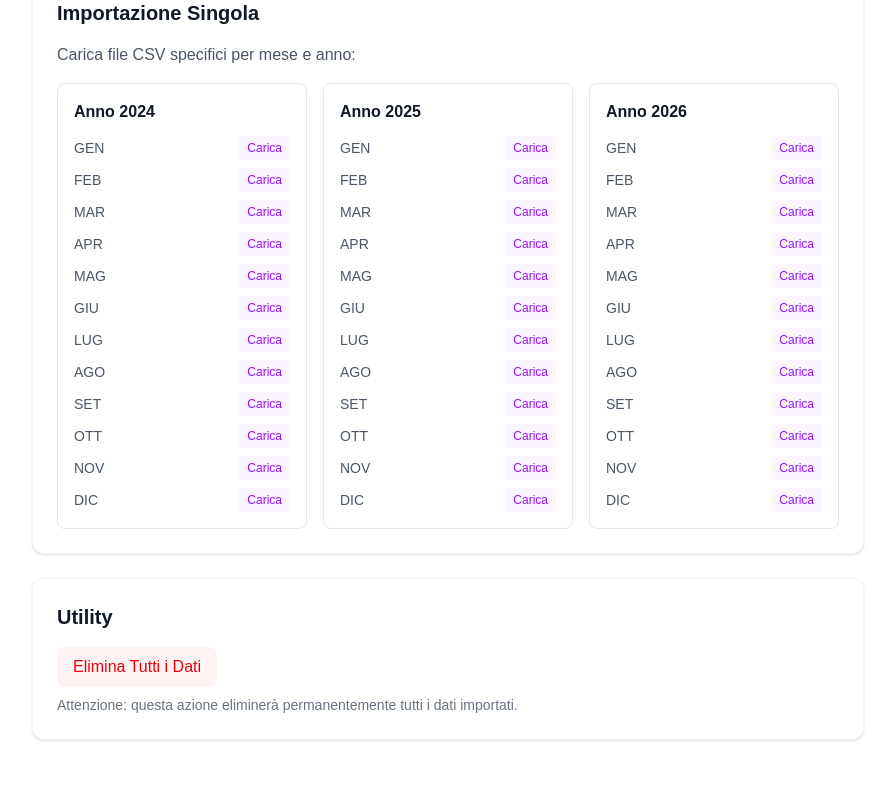
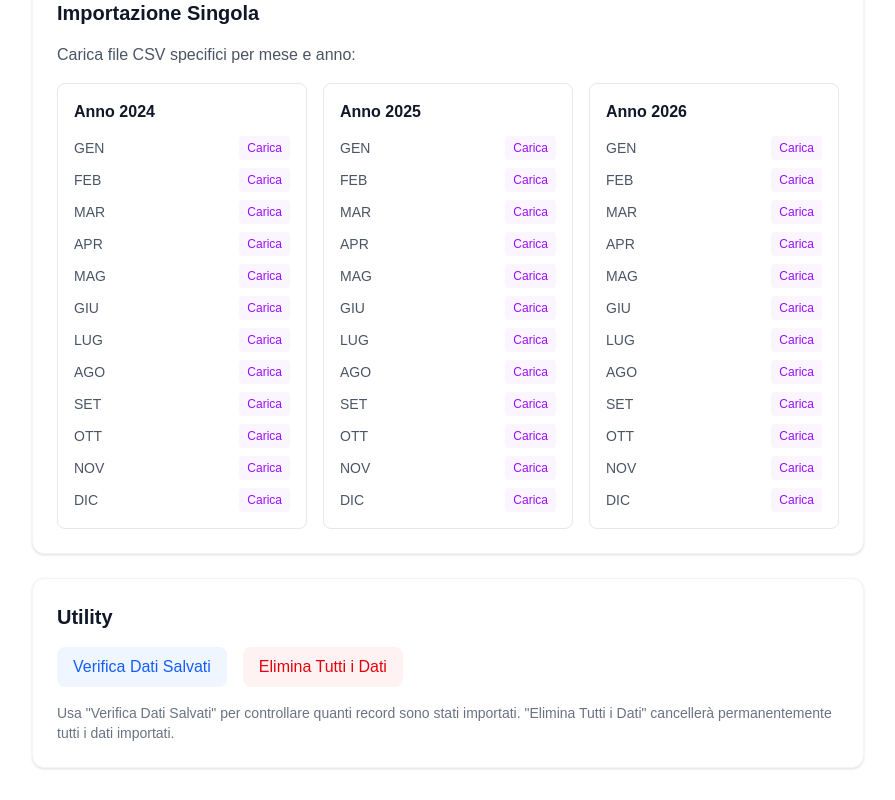
Before and after one commit to StefanoSinolli/enneslinedati, a Next.js app: page /importa in a window 1280 px wide. Shown: the part 577-1377 px from the top of the page, without its empty margins (192-1087 px from the left). Before the commit the page ends 1349 px from the top, so only its background shows below. Built offline with nearby package versions, Linux system fonts and the light colour scheme.

Commit message:
Add verify data button in import page

```diff
--- a/app/importa/page.tsx
+++ b/app/importa/page.tsx
@@ -199,14 +199,26 @@ export default function ImportaPage() {
       {/* Utility */}
       <div className="bg-white rounded-xl shadow-sm p-6 border border-gray-100">
         <h2 className="text-xl font-semibold text-gray-900 mb-4">Utility</h2>
+        <div className="flex gap-4 mb-4">
+          <button
+            onClick={() => {
+              const spese = LocalDB.getSpeseAll();
+              const entrate = LocalDB.getEntrateAll();
+              alert(`Dati salvati:\n- ${spese.length} spese\n- ${entrate.length} entrate\n\nAnni presenti:\nSpese: ${[...new Set(spese.map(s => s.anno))].join(', ')}\nEntrate: ${[...new Set(entrate.map(e => e.anno))].join(', ')}`);
+            }}
+            className="bg-blue-50 text-blue-600 px-4 py-2 rounded-lg hover:bg-blue-100 transition-colors font-medium"
+          >
+            Verifica Dati Salvati
+          </button>
           <button
             onClick={handleClearData}
             className="bg-red-50 text-red-600 px-4 py-2 rounded-lg hover:bg-red-100 transition-colors font-medium"
           >
             Elimina Tutti i Dati
           </button>
+        </div>
         <p className="text-sm text-gray-500 mt-2">
-          Attenzione: questa azione eliminerà permanentemente tutti i dati importati.
+          Usa "Verifica Dati Salvati" per controllare quanti record sono stati importati. "Elimina Tutti i Dati" cancellerà permanentemente tutti i dati importati.
         </p>
       </div>
     </div>
```
Lines whose indentation alone changed are shown as unchanged.
